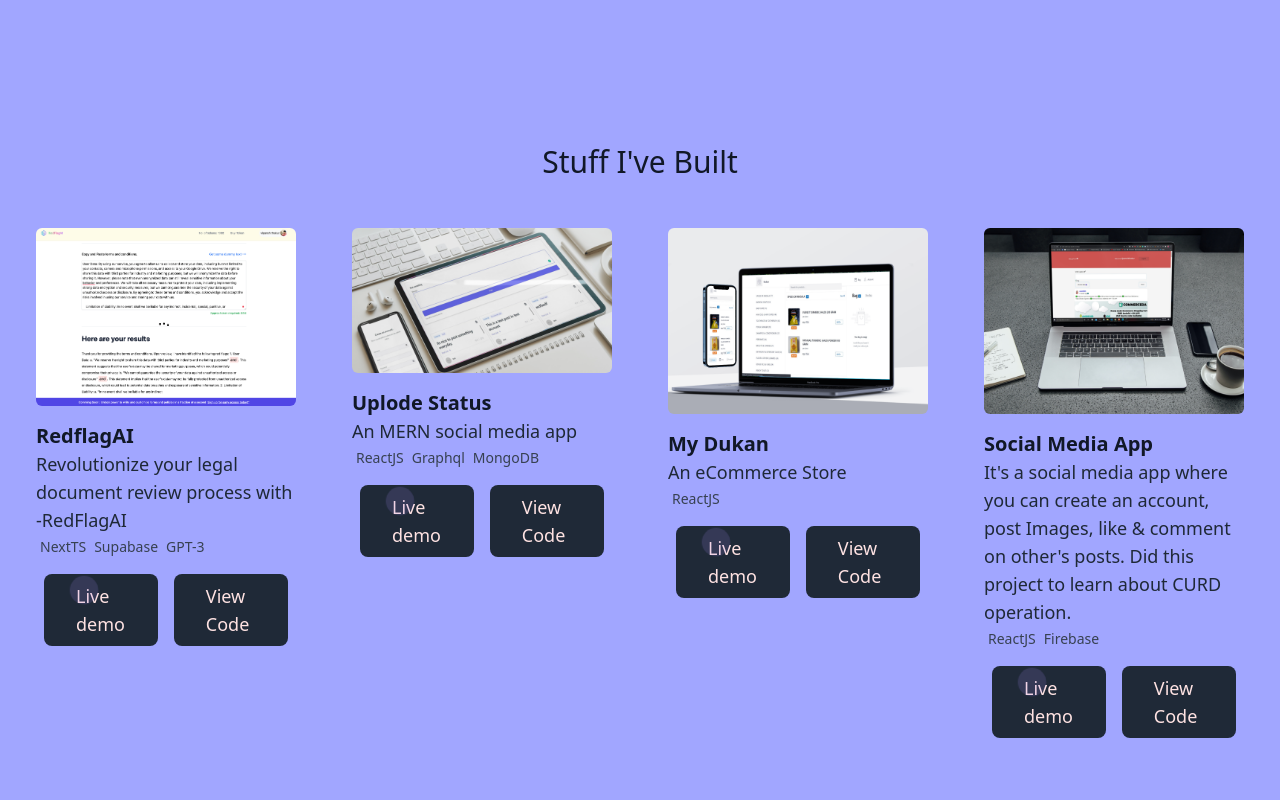
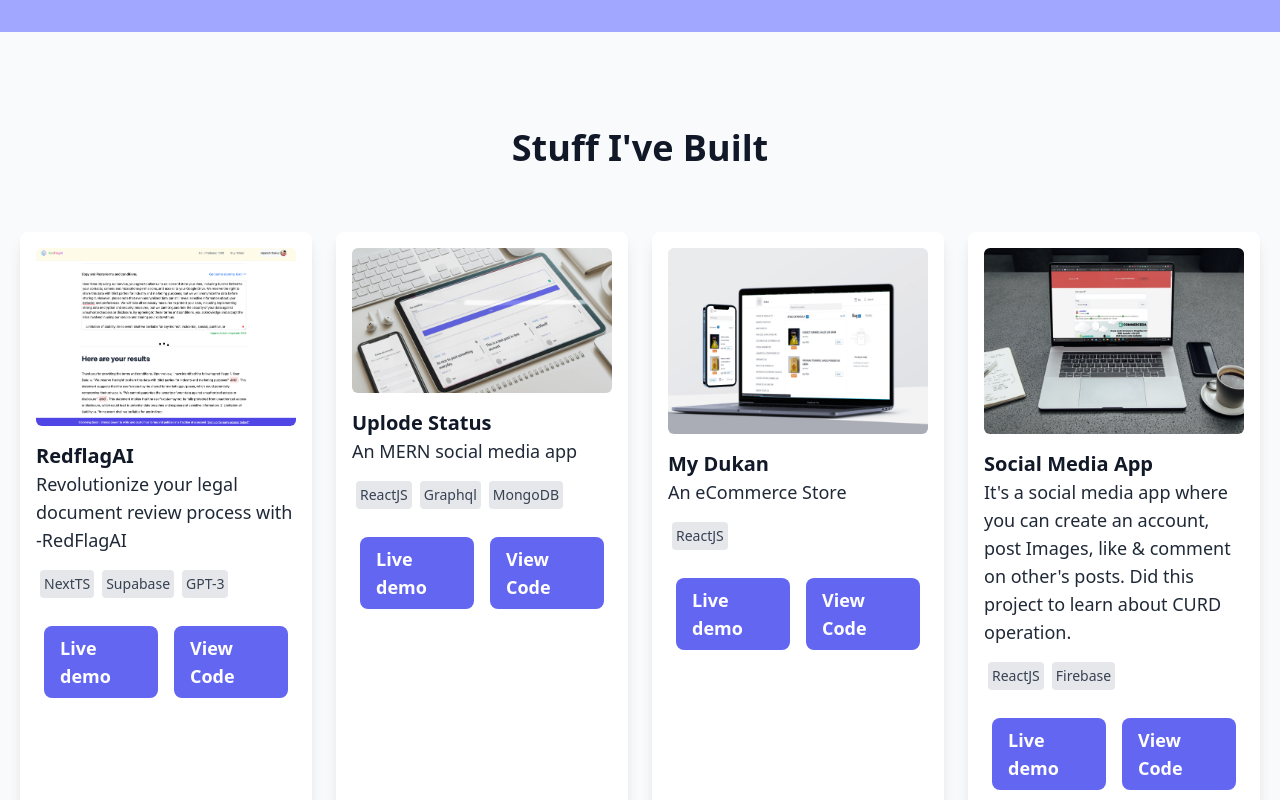
Before and after one commit to vipansh/portfolio2021, a Next.js app: page / in a window 1280 px wide. Shown: the part 1200-2000 px from the top of the page. Built offline with nearby package versions, Linux system fonts and the light colour scheme.

Commit message:
🧪 fix:changes in css

```diff
--- a/components/ProjectList.js
+++ b/components/ProjectList.js
@@ -90,55 +90,55 @@ export const ProjectList = () => {
     ];
 
     return (
-        <section className="text-gray-300 body-font">
+        <section className="bg-gray-50 min-h-screen">
             <div className="container px-5 py-24 mx-auto">
-                <h1 className="sm:text-3xl text-2xl font-medium title-font text-gray-900    flex justify-center align-center my-4">
+                <h1 className="sm:text-4xl text-3xl font-bold title-font text-gray-900 text-center mb-12">
                     Stuff I've Built
                 </h1>
-                <div className="grid grid-cols-1 md:grid-cols-2 lg:grid-cols-4 gap-6">
+                <div className="grid grid-cols-1 sm:grid-cols-2 lg:grid-cols-3 xl:grid-cols-4 gap-6">
                     {data.map((data, i) => {
                         return (
-                            <div className="w-full  md:p-4 my-4  " key={i}>
-                                <div className="block relative  rounded-md overflow-hidden">
+                            <div className="w-full p-4 my-4 bg-white shadow-lg rounded-lg" key={i}>
+                                <div className="block relative rounded-md overflow-hidden">
                                     <a rel="noopener noreferrer" target="_blank" href={data.link}>
-                                        {" "}
                                         <img
                                             alt={data.name}
-                                            className="object-cover object-center w-full h-full block max-h-80"
+                                            className="object-cover object-center w-full h-full block max-h-60"
                                             src={data.imgUrl}
                                         />
                                     </a>
                                 </div>
                                 <div className="mt-4">
-                                    <h2 className="text-gray-900 title-font  font-bold text-xl ">
+                                    <h2 className="text-gray-900 title-font font-bold text-xl">
                                         {data.name}
                                     </h2>
                                     <h2 className="text-gray-800 title-font text-lg font-medium lg:min-h-14">
                                         {data.about}
                                     </h2>
+                                    <div className="flex flex-wrap mt-2">
                                         {data.stack.map((stack, i) => {
                                             return (
-                                            <span className="m-1 text-sm text-gray-700" key={i}>
+                                                <span className="m-1 mt-2 text-sm text-gray-700 bg-gray-200 p-1 rounded" key={i}>
                                                     {stack}
                                                 </span>
                                             );
                                         })}
                                     </div>
-                                <div className="flex justify-between my-2">
+                                </div>
+                                <div className="flex justify-between my-4">
                                     <a
                                         rel="noopener noreferrer"
                                         target="_blank"
                                         href={data.link}
-                                        className="no-underline relative m-2  py-2 px-4 md:px-8 bg-gray-800 text-lg  text-red-100 rounded-lg"
+                                        className="no-underline relative m-2 py-2 px-4 bg-indigo-500 hover:bg-indigo-600 text-lg text-white font-semibold rounded-lg"
                                     >
-                                        <span className="animate-ping absolute inline-flex h-4 w-4 rounded-full bg-purple-400 opacity-75"></span>
                                         Live demo
                                     </a>
                                     <a
                                         rel="noopener noreferrer"
                                         target="_blank"
                                         href={data.codeUrl}
-                                        className="no-underline m-2 py-2 px-4 md:px-8 bg-gray-800 text-lg  text-red-100 rounded-lg "
+                                        className="no-underline m-2 py-2 px-4 bg-indigo-500 hover:bg-indigo-600 text-lg text-white font-semibold rounded-lg"
                                     >
                                         View Code
                                     </a>
@@ -150,4 +150,5 @@ export const ProjectList = () => {
             </div>
         </section>
     );
+
 };
```
Lines whose indentation alone changed are shown as unchanged.
